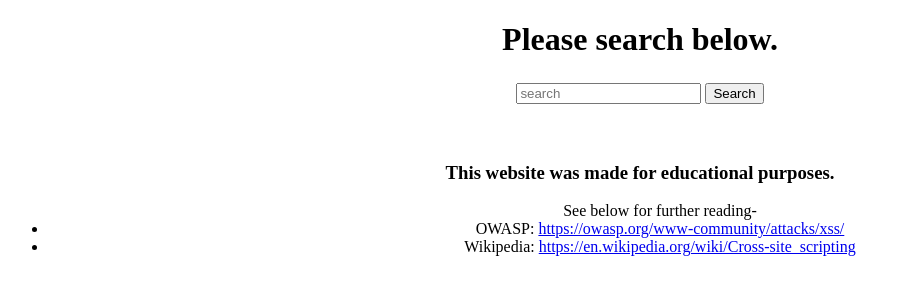
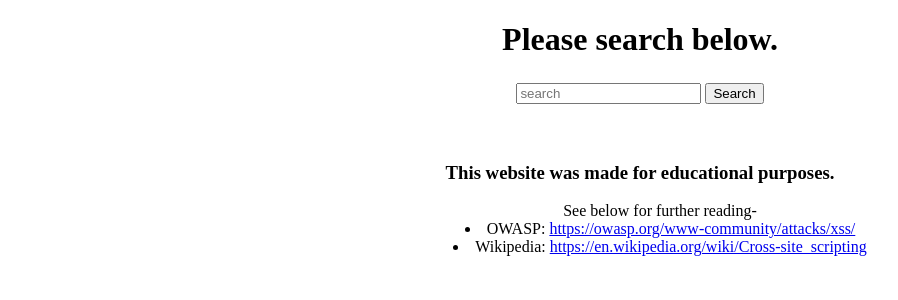
Before and after one commit to emanuel2718/Website_Security_Research, a PHP site: page /xss/xss_secure.php in a window 1280 px wide. Shown: the top 300 px of the page, without its empty margins (0-898 px from the left). Run offline with PHP 8.4, Linux system fonts and the light colour scheme.

Commit message:
aligned bullet points

```diff
--- a/xss/xss_secure.php
+++ b/xss/xss_secure.php
@@ -34,7 +34,8 @@ if(isset($_GET["search"]))
 <div align="center">
 <h3>This website was made for educational
 purposes.</h3>
-    <ul> See below for further reading-
+    <ul style="text-align: center;list-style-position: inside;">
+    See below for further reading-
         <li>OWASP: <a href="https://owasp.org/www-community/attacks/xss/">
         https://owasp.org/www-community/attacks/xss/</a>
         <li>Wikipedia:
--- a/xss/xss_vulnerable.php
+++ b/xss/xss_vulnerable.php
@@ -31,7 +31,8 @@ if(isset($_GET["search"]))
 <div align="center">
 <h3>This website was made for educational
 purposes.</h3>
-    <ul> See below for further reading-
+    <ul style="text-align: center;list-style-position: inside;">
+     See below for further reading-
         <li>OWASP: <a href="https://owasp.org/www-community/attacks/xss/">
         https://owasp.org/www-community/attacks/xss/</a>
         <li>Wikipedia:
```
